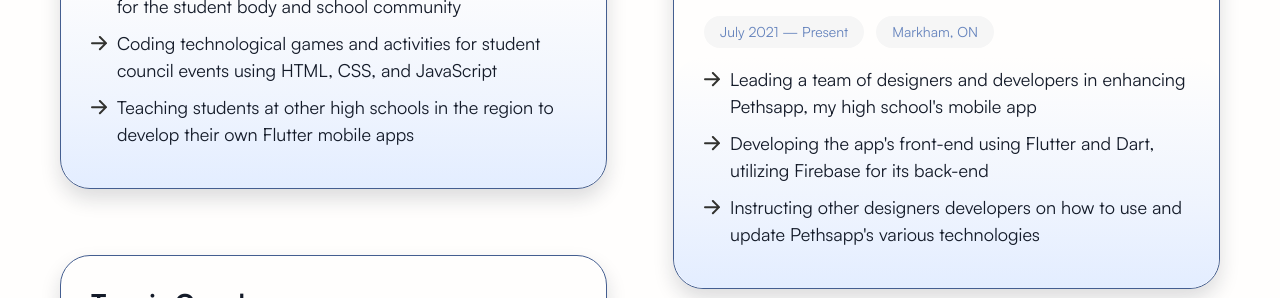
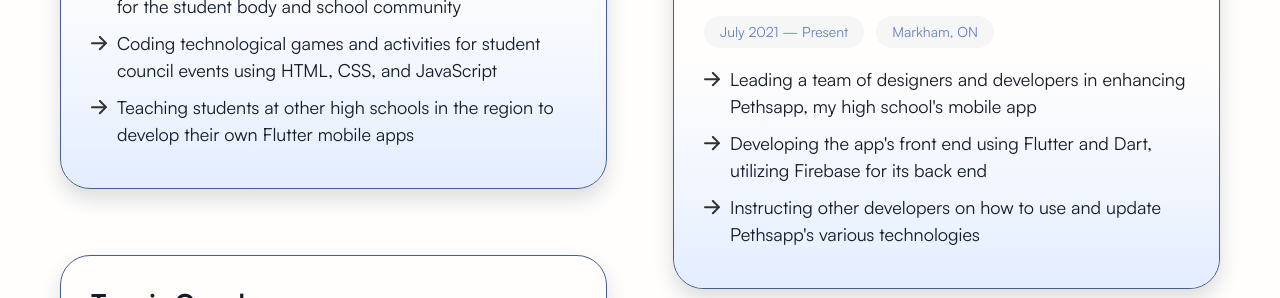
Before and after one commit to qiaoandrew/andrewqiao.com, a React (Create React App) app: page / in a window 1280 px wide. Shown: the part 2220-2518 px from the top of the page. Built offline with nearby package versions, Linux system fonts and the light colour scheme.

Commit message:
Spelling and styling fixes

```diff
--- a/src/components/pages/Project/Project.css
+++ b/src/components/pages/Project/Project.css
@@ -81,6 +81,7 @@
 .project__card-description {
   font-size: 1.8rem;
   color: var(--secondary-color);
+  line-height: 1.5;
 }
 
 .project__card-icon {
--- a/src/constants/constants.js
+++ b/src/constants/constants.js
@@ -24,7 +24,7 @@ export const projects = [
       'Pethsapp is the official mobile application of Pierre Elliott Trudeau High School.',
     route: '/pethsapp',
     about:
-      'Pethsapp was designed in Figma and developed using a Flutter front-end as well as a Firebase backend.',
+      'Pethsapp was designed in Figma and developed using a Flutter front end as well as a Firebase back end.',
     motivation:
       'The app was designed as an educational hub for the Pierre Elliott Trudeau High School community.',
     roles:
@@ -49,7 +49,7 @@ export const projects = [
     cardName: 'CREATE Markham',
     type: 'Website',
     overview:
-      'Revampled website built for CREATE, a non-profit in Markham, Ontario.',
+      'Revamped website built for CREATE, a non-profit in Markham, Ontario.',
     route: '/create-website',
     about:
       'The website was designed using Figma and developed through HTML, CSS, and Javascript.',
@@ -105,7 +105,7 @@ export const projects = [
     roles:
       'Thorughout the development process, my roles included developing the game and designing its assets.',
     descriptions: [
-      'The game is a take of the classic tower defense genre, complete with six different levels, as well as a wide array of towers and enemies the player comes into contact with.',
+      'The game is a take on the classic tower defense genre, complete with six different levels, as well as a wide array of towers and enemies the player comes into contact with.',
       'It also boasts various sound tracks and sound effects, as well as a global leaderboard.',
       "Various data structures and algorithms were implemented to facilitate the game's interactions. Additionally, the game also incorporates modular code, using of OOP concepts.",
     ],
@@ -140,8 +140,8 @@ export const experiences = [
     location: 'Markham, ON',
     description: [
       "Leading a team of designers and developers in enhancing Pethsapp, my high school's mobile app",
-      "Developing the app's front-end using Flutter and Dart, utilizing Firebase for its back-end",
-      "Instructing other designers developers on how to use and update Pethsapp's various technologies",
+      "Developing the app's front end using Flutter and Dart, utilizing Firebase for its back end",
+      "Instructing other developers on how to use and update Pethsapp's various technologies",
     ],
   },
   {
```
